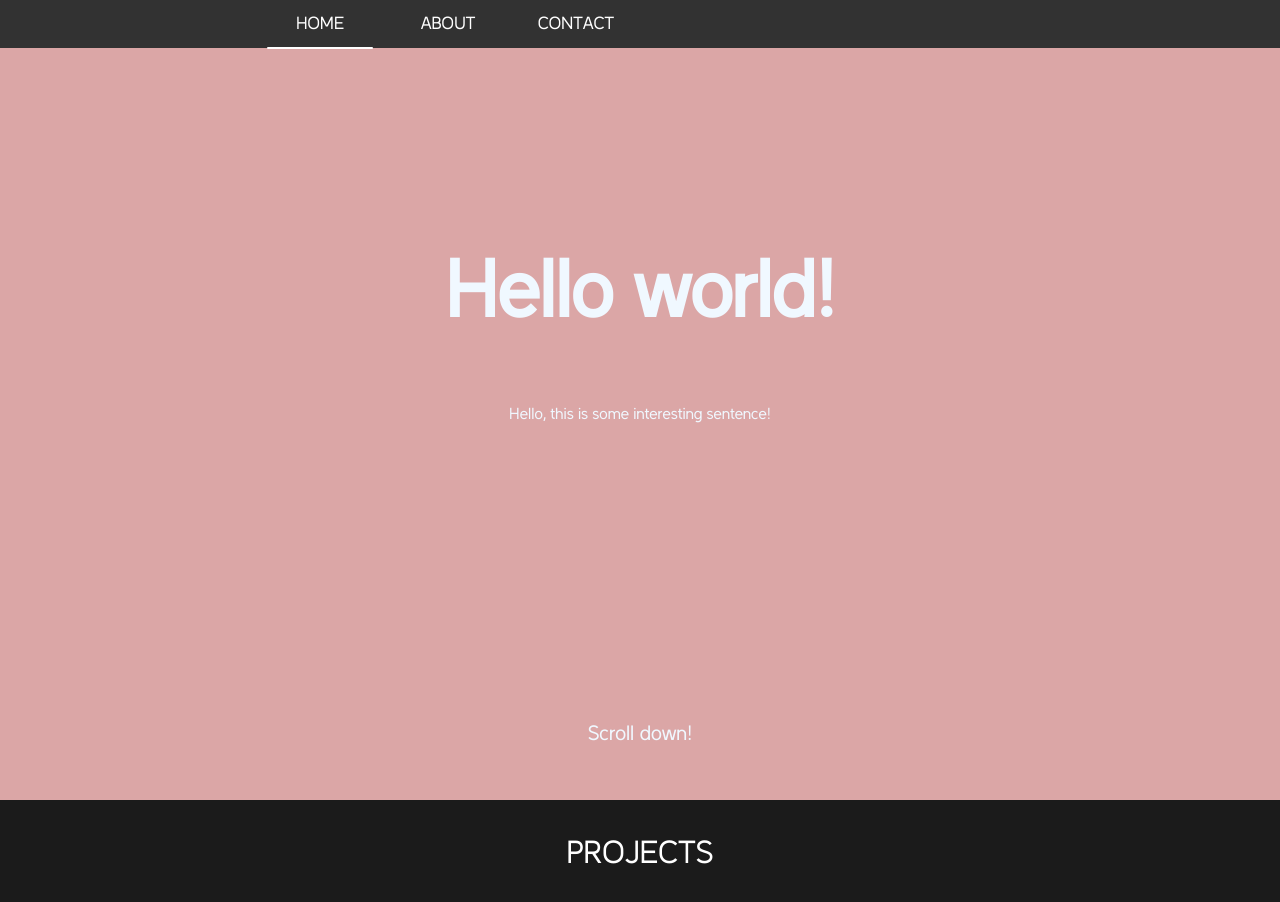
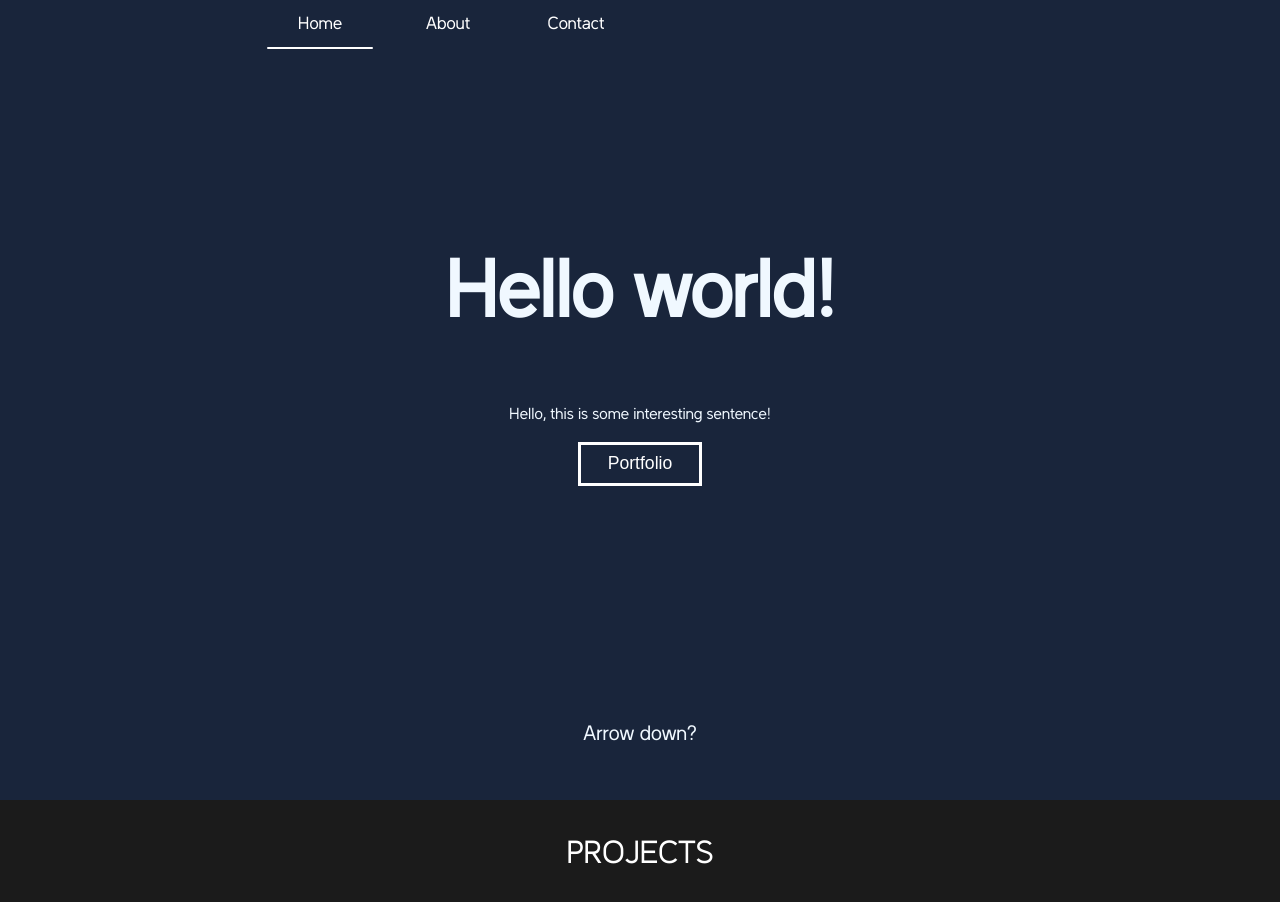
Before and after one commit to viktortholen/portfolio-website, a Vue app: page / in a window 1280 px wide. Shown: the top 902 px of the page. Built offline with nearby package versions, Linux system fonts and the light colour scheme.

Commit message:
small changes

```diff
--- a/src/components/Header.vue
+++ b/src/components/Header.vue
@@ -2,9 +2,9 @@
   <div class="bar">
     <nav class="menu">
       <div id="marker"></div>
-      <router-link class="btn" id="home" to="/" @click.native="indicator">HOME</router-link>
-      <router-link class="btn" id="About" to="/about" @click.native="indicator">ABOUT</router-link>
-      <router-link class="btn" id="Contact" to="/contact" @click.native="indicator">CONTACT</router-link>
+      <router-link class="btn" id="home" to="/" @click.native="indicator">Home</router-link>
+      <router-link class="btn" id="About" to="/about" @click.native="indicator">About</router-link>
+      <router-link class="btn" id="Contact" to="/contact" @click.native="indicator">Contact</router-link>
     </nav>
   </div>
 </template>
@@ -44,6 +44,7 @@ export default {
         marker.style.left = selected.offsetLeft + "px";
     },
 
+
   }
 };
 </script>
@@ -67,7 +68,8 @@ export default {
   position: absolute;
   width: 100%;
   height: 3em;
-  background: rgb(50, 50, 50);
+  /* background: rgb(27,27,27); */
+  background: inherit;
   /* display:flex;
   float: left; */
 }
--- a/src/components/Info.vue
+++ b/src/components/Info.vue
@@ -3,21 +3,27 @@
     <div class="center-text">
       <h1>Hello world!</h1>
       <p>Hello, this is some interesting sentence!</p>
+       <button class="btn" id="Portfolio" @click="scrollDown">Portfolio</button>
     </div>
-    <div class="scroll-down">Scroll down!</div>
+    <div class="scroll-down">Arrow down?</div>
   </div>
 </template>
 
 
 <script>
-window.scroll(function () {
-  document
-    .getElementsByClassName(".info")
-    .css("opacity", 1 - window.scrollTop() / 250);
-});
 
 export default {
   name: "Info",
+  methods:{
+     scrollDown: function(){
+      console.log(window.innerHeight);
+      window.scrollTo({
+        top: window.innerHeight,
+        left: 0,
+        behavior: 'smooth'
+      });
+    }
+  }
 };
 </script>
 
@@ -41,9 +47,18 @@ export default {
   display: block;
   margin: auto;
   overflow: auto;
-  background-color: rgb(219, 166, 166);
+  background-color: rgb(25, 37, 59);
 }
 h1 {
   font-size: 5em;
 }
+.btn{
+  border: white;
+  border-style: solid;
+  padding: 0.5em 1.5em;
+  background: inherit;
+  color: white;
+  font-size: 1.1rem;
+  outline: none;
+}
 </style>
--- a/src/components/Portfolio.vue
+++ b/src/components/Portfolio.vue
@@ -1,5 +1,5 @@
 <template>
-<div class="portfolio-background">
+<div id="portfolio-background">
   <p  data-aos="ease-out-back" id="portfolio-title">PROJECTS</p>
   <div class="portfolio">
       <div class="portfolio-container" v-bind:key="proj.id" v-for="proj in projects">
@@ -19,8 +19,7 @@ export default {
 </script>
 
 <style scoped>
-.portfolio-background{
-  /* background: yellow; */
+#portfolio-background{
   width: 100%;
 }
 #portfolio-title{
```
